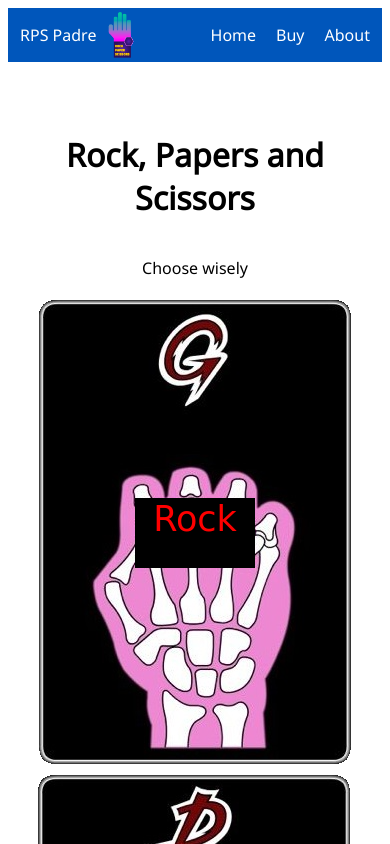
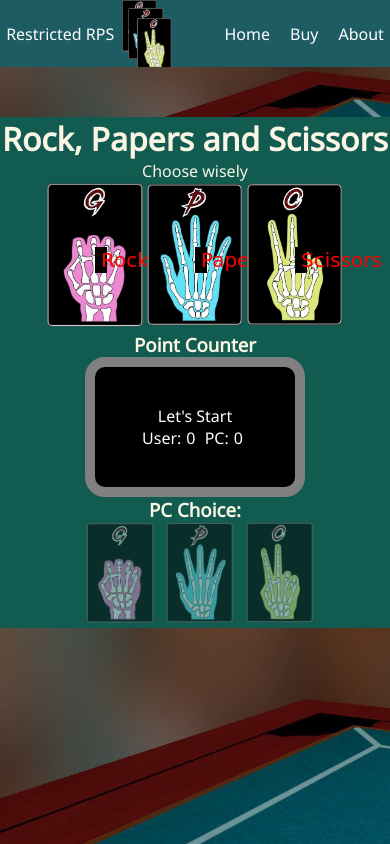
Before and after one commit to BudHamud/rps-game, a plain HTML site: page index.html in a window 390 px wide. Shown: the top 844 px of the page. Drawn offline with Linux system fonts and the light colour scheme; a web font is replaced by a local one.

Commit message:
v0.5 finished

```diff
--- a/index.html
+++ b/index.html
@@ -1,18 +1,29 @@
 <!DOCTYPE html>
 <html lang="en">
   <head>
-    <meta charset="UTF-8">
-    <meta http-equiv="X-UA-Compatible" content="IE=edge">
-    <meta name="viewport" content="width=device-width, initial-scale=1.0">
-    <link rel="stylesheet" href="css/output.css">
-    <link rel="shortcut icon" href="img/rpsl.png" type="image/x-icon">
+    <meta charset="UTF-8" />
+    <meta http-equiv="X-UA-Compatible" content="IE=edge" />
+    <meta name="viewport" content="width=device-width, initial-scale=1.0" />
+    <link rel="stylesheet" href="css/output.css" />
+    <link rel="shortcut icon" href="img/logorps.png" type="image/x-icon" />
+    <title>Restricted RPS</title>
+  </head>
+  <body>
+    <!DOCTYPE html>
+    <html lang="en">
+      <head>
+        <meta charset="UTF-8" />
+        <meta http-equiv="X-UA-Compatible" content="IE=edge" />
+        <meta name="viewport" content="width=device-width, initial-scale=1.0" />
+        <link rel="stylesheet" href="css/output.css" />
+        <link rel="shortcut icon" href="img/rpsl.png" type="image/x-icon" />
         <title>RPS League</title>
       </head>
       <body>
         <header>
           <div class="logo">
-        <p>RPS Padre</p>
-        <img src="img/rpsl.png" alt="guante rps" class="logo">
+            <p>Restricted RPS</p>
+            <img src="img/logorps.png" alt="guante rps" class="logo" />
           </div>
           <nav>
             <ul>
@@ -24,32 +35,46 @@
         </header>
 
         <main>
-
-        <h1 class="hed">Rock, Papers and Scissors</h1>
+          <h1>Rock, Papers and Scissors</h1>
           <p>Choose wisely</p>
           <section>
             <div class="card">
-                <img src="img/rock.png" alt="rock">
+              <img src="img/rock.png" alt="rock" />
               <p><button onclick="play(value)" value="rock">Rock</button></p>
             </div>
             <div class="card">
-                <img src="img/paper.png" alt="paper">
+              <img src="img/paper.png" alt="paper" />
               <p><button onclick="play(value)" value="paper">Paper</button></p>
             </div>
             <div class="card sci">
-                <img src="img/scissors.png" alt="scissors">
-                <p><button onclick="play(value)" value="scissors">Scissors</button></p>
+              <img src="img/scissors.png" alt="scissors" />
+              <p>
+                <button onclick="play(value)" value="scissors">Scissors</button>
+              </p>
             </div>
           </section>
+          <section>
             <article>
               <h3>Point Counter</h3>
-            <div class="count">
-                In progress
+              <div id="count">
+                <p id="result">Let's Start</p>
+                <div id="number">
+                  User:<span id="user">0</span> PC:<span id="pc">0</span>
+                </div>
               </div>
             </article>
-
+            <article class="pc-choice">
+                <h3>PC Choice:</h3>
+              <img src="img/rock.png" alt="rock-pc" id="choice1"/><img
+                src="img/paper.png"
+                alt="paper-pc" id="choice2"
+              /><img src="img/scissors.png" alt="scissors-pc" id="choice3"/>
+            </article>
+          </section>
         </main>
 
         <script src="script.js"></script>
       </body>
     </html>
+  </body>
+</html>
--- a/script.js
+++ b/script.js
@@ -30,13 +30,28 @@
 function play(value) {
     let compu = Math.random();
     let user = null;
+    let result = document.getElementById("result");
+    let choiceOne = document.getElementById("choice1");
+    let choiceTwo = document.getElementById("choice2");
+    let choiceThree = document.getElementById("choice3");
+    let usu = document.getElementById("user");
+    let pc = document.getElementById("pc");
 
     if (compu < 0.33) {
         compu = "rock";
+        choiceOne.classList.add("show");
+        choiceTwo.classList.remove("show");
+        choiceThree.classList.remove("show");
     } else if (compu < 0.66) {
         compu = "paper";
+        choiceTwo.classList.add("show");
+        choiceOne.classList.remove("show");
+        choiceThree.classList.remove("show");
     } else if (compu < 1) {
         compu = "scissors";
+        choiceThree.classList.add("show");
+        choiceOne.classList.remove("show");
+        choiceTwo.classList.remove("show");
     }
 
     switch(value) {
@@ -52,10 +67,23 @@ function play(value) {
     }
 
     if (user === compu) {
-        return alert("it's a tie " + user + " can't defeat " + compu);
+        result.innerHTML = "it's a tie " + user + " can't defeat " + compu;
     } else if (user === "rock" && compu === "scissors" || user === "paper" && compu === "rock" || user === "scissors" && compu === "paper") {
-        return alert(user + " wins");
+        u++;
+        usu.innerHTML = u;
+        result.innerHTML = user + " wins";
     } else {
-        alert(compu + " wins")
+        i++;
+        pc.innerHTML = i;
+        result.innerHTML = compu + " wins";
+    }
+
+    if (u === 5) {
+        alert("BASTA PELOUDO, NO TE DAS CUENTA QUE GANASTE?");
+    } else if (i === 5) {
+        alert("BASTA PELOUDO, NO TE DAS CUENTA QUE PERDISTE?");
     }
 }
+
+let u = 0;
+let i = 0;
--- a/scss/input.scss
+++ b/scss/input.scss
@@ -3,17 +3,25 @@
 
 * {
     font-family: 'Noto Sans', sans-serif;
+    margin: 0;
+}
+
+body {
+    background-image: url(../img/bg.jpg);
+    background-size: cover;
 }
 
 header {
     display: flex;
     justify-content: space-around;
-    background-color: #0056bb;
+    background-color: #1D5C63;
     color: white;
     margin-bottom: 50px;
+    align-items: center;
     nav {
         ul {
             display: flex;
+            justify-content: center;
             gap: 20px;
             li {
                 list-style: none;
@@ -22,6 +30,10 @@ header {
     }
     .logo {
         display: flex;
+        align-items: center;
+        p {
+            margin-right: 8px;
+        }
         img {
             width: 50px;
         }
@@ -35,12 +47,18 @@ main {
     flex-direction: column;
     justify-items: center;
     text-align: center;
+    background-color: #125B50;
+    color: #FAF5E4;
     section {
         display: flex;
         justify-content: center;
+        align-items: center;
         flex-wrap: wrap;
         .card {
             position: relative;
+            img {
+                width: 250px;
+            }
             &:hover p {
                 display: block;
             }
@@ -58,44 +76,132 @@ main {
                 button {
                     color: red;
                     font-family: 'Koulen', cursive;
-                    width: 100px;
+                    width: 150px;
                     border: none;
                     background-color: black;
                     font-size: 35px;
                 }
             }
         }
-        .card.sci {
-            p {
-                width: 150px;
-                button {
-                    margin: 0 auto;
-                }
-            }
+    }
+    .pc-choice {
+        img {
+            width: 150px;
+            margin-left: 20px;
+            opacity: 0.5;
+        }
+        .show {
+            opacity: 1;
         }
     }
-    .count {
+    #count {
         width: 200px;
-        height: 100px;
+        height: 120px;
         border: solid gray 10px;
         background-color: black;
         color: white;
         margin: 0 auto;
         border-radius: 20px;
         display: flex;
+        flex-direction: column;
         justify-content: center;
         align-items: center;
+        #number {
+            span {
+                margin: 5px;
+            }
+        }
     }
 }
 
 @media (max-width: 768px) {
     main {
+        width: 100%;
+    }
+}
+
+@media (max-width: 600px) {
+    main {
         section {
             .card {
+                img {
+                    width: 150px;
+                }
                 p {
                     display: block;
+                    width: 100px;
+                    height: 50px;
+                    background-color: transparent;
+                    button {
+                        font-size: 30px;
+                        width: 100px;
+                    }
+                }
+            }
+        }
+        .pc-choice {
+            img {
+                width: 70px;
+                margin-left: 10px;
+            }
+        }
+        .card.sci {
+            p {
+                width: 0px;
+            }
+        }
+    }
+}
+
+@media (max-width: 425px) {
+    main {
+        section {
+            .card {
+                img {
+                    width: 100px;
+                }
+                p {
+                    display: block;
+                    width: 0px;
+                    height: 20px;
+                    background-color: transparent;
+                    button {
+                        font-size: 20px;
+                        width: 0px;
+                        position: absolute;
+                        left: 0;
+                    }
                 }
             }
         }
     }
 }
+
+@media (max-width: 320px) {
+    header {
+        flex-direction: column;
+        justify-content: center;
+        nav {
+            display: flex;
+            justify-items: flex-start;
+            ul {
+                gap: 10px;
+            }
+        }
+    }
+    main {
+        section {
+            .card {
+                p {
+                    right: 50%;
+                    button {
+                        font-size: 15px;
+                        width: 60px;
+                        position: absolute;
+                        right: 100%;
+                    }
+                }
+            }
+        }
+    }
+}
```
Also changed, not shown: css/output.css, img/bg.jpg (added), img/logorps.png (added), 1 other file. Lines whose indentation alone changed are shown as unchanged.
